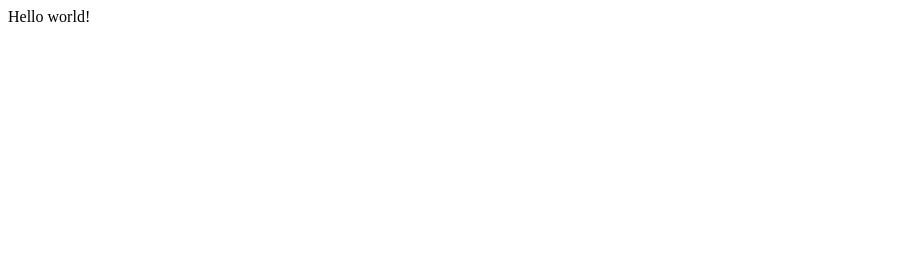
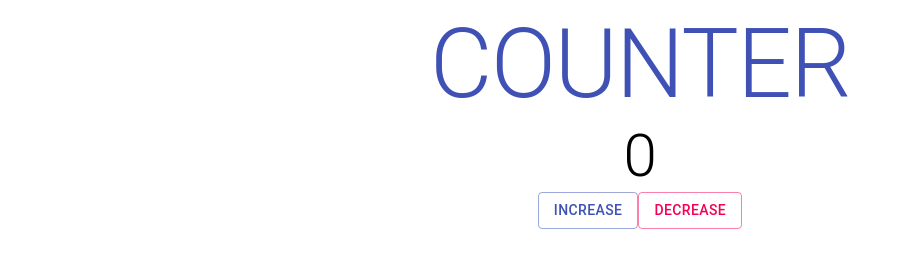
Before and after one commit to rin-teaholic/Counter, a Gatsby site: page / in a window 1280 px wide. Shown: the whole page, without its empty margins (0-903 px from the left). Built offline with nearby package versions, Linux system fonts and the light colour scheme; Gatsby itself is replaced by a stand-in of ours.

Commit message:
Add Counter

```diff
--- a/package.json
+++ b/package.json
@@ -14,6 +14,7 @@
     "test": "echo \"Write tests! -> https://gatsby.dev/unit-testing\" && exit 1"
   },
   "dependencies": {
+    "@material-ui/core": "^4.12.3",
     "gatsby": "^3.12.1",
     "react": "^17.0.1",
     "react-dom": "^17.0.1"
--- /dev/null
+++ b/src/App.js
@@ -0,0 +1,22 @@
+import React from 'react'
+import Counter from '../src/Counter'
+import { Typography } from '@material-ui/core'
+
+class App extends React.Component {
+  render() {
+    return (
+      <React.Fragment>
+        <Typography
+          align='center'
+          color='primary'
+          variant=	'h1'
+        >
+          COUNTER
+        </Typography>
+          <Counter />
+      </React.Fragment>
+    )
+  }
+}
+
+export default App
--- /dev/null
+++ b/src/Counter.js
@@ -0,0 +1,46 @@
+import React from 'react'
+import { Button, Typography } from '@material-ui/core'
+
+class Counter extends React.Component {
+  constructor(props) {
+    super(props)
+    this.state = { count: 0 }
+  }
+
+  plus = () => {
+    this.setState({count: this.state.count + 1})
+  }
+
+  minus = () => {
+    this.setState({count: this.state.count - 1})
+  }
+
+  render() {
+    return (
+      <div className="counter">
+      <Typography
+        align='center'
+        variant='h2'
+      >{ this.state.count }</Typography>
+        <Typography align='center'>
+        <Button
+            onClick={this.plus}
+            color="primary"
+            variant="outlined"
+            type="button" >
+            INCREASE
+          </Button>
+          <Button
+            onClick={this.minus}
+            color="secondary"
+            variant="outlined"
+            type="button" className="btn">
+            DECREASE
+          </Button>
+          </Typography>
+        </div>
+    )
+  }
+}
+
+export default Counter
--- a/src/pages/index.js
+++ b/src/pages/index.js
@@ -1,5 +1,10 @@
 import React from "react"
+import App from '../App'
 
-export default function Home() {
-  return <div>Hello world!</div>
+const IndexPage = () => {
+  return (
+    <App />
+  )
 }
+
+export default IndexPage
```
Also changed, not shown: 1 other file.
